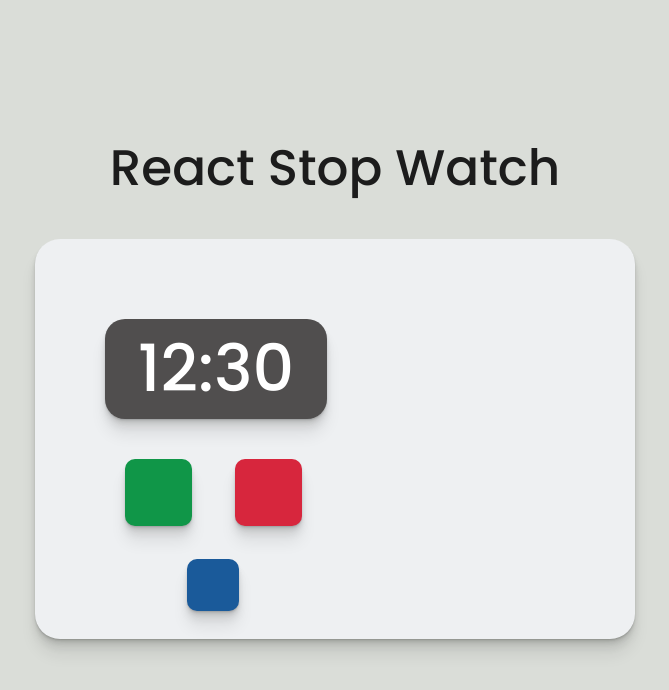
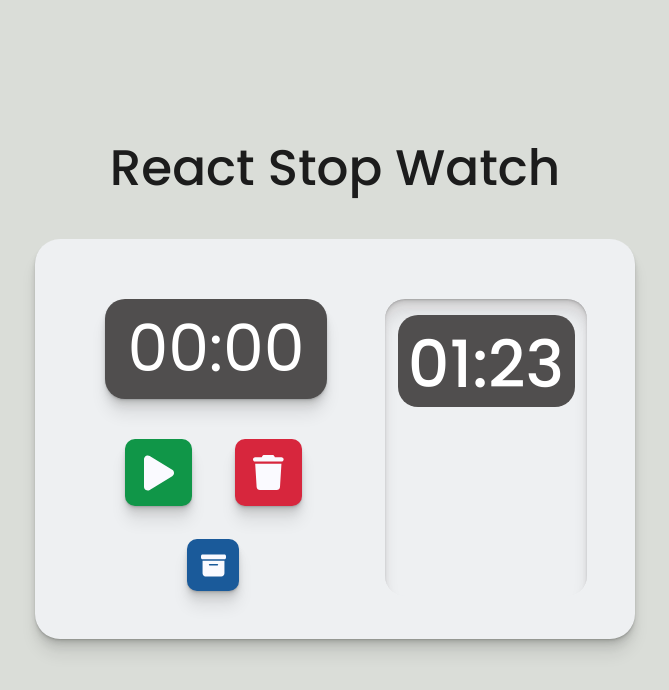
Before and after one commit to bryceberczik/react-stop-watch, a React (Vite) app: page / in a window 1280 px wide. Shown: the top 690 px of the page, without its empty margins (305-974 px from the left). Built offline with nearby package versions, Linux system fonts and the light colour scheme.

Commit message:
added archived section, still needs work and logic is the next piece of logic to add

```diff
--- a/package.json
+++ b/package.json
@@ -11,11 +11,14 @@
     "preview": "vite preview"
   },
   "dependencies": {
+    "@fortawesome/fontawesome-svg-core": "^6.6.0",
+    "@fortawesome/react-fontawesome": "^0.2.2",
     "react": "^18.3.1",
     "react-dom": "^18.3.1"
   },
   "devDependencies": {
     "@eslint/js": "^9.9.0",
+    "@fortawesome/free-solid-svg-icons": "^6.6.0",
     "@types/react": "^18.3.3",
     "@types/react-dom": "^18.3.0",
     "@vitejs/plugin-react": "^4.3.1",
--- /dev/null
+++ b/src/components/archived-times/archivedTimes.css
@@ -0,0 +1,35 @@
+.archived-times {
+
+    padding: 1px;
+    width: 200px;
+    height: 295px;
+    background-color: #eef0f2;
+    box-shadow: inset 0 1px 1px hsl(0deg 0% 0% / 0.075),
+    inset 0 2px 2px hsl(0deg 0% 0% / 0.075), inset 0 4px 4px hsl(0deg 0% 0% / 0.075),
+    inset 0 8px 8px hsla(0, 18%, 51%, 0.075), inset 0 16px 16px hsl(0deg 0% 0% / 0.075);
+    border-radius: 20px;
+    position: absolute;
+    top: 60px;
+    left: 350px;
+    display: flex;
+    justify-content: center;
+}
+
+.example-time {
+
+    background-color: #504E4E;
+    padding: 1px;
+    width: 175px;
+    height: 90px;
+    border-radius: 20px;
+    margin-top: 15px;
+}
+
+.example-time h1 {
+
+    font-family: 'Poppins', sans-serif;
+    text-align: center;
+    color: white;
+    margin: 0;
+    font-size: 65px;
+}
--- /dev/null
+++ b/src/components/archived-times/archivedTimes.jsx
@@ -0,0 +1,14 @@
+import './archivedTimes.css'
+
+export default function ArchivedTimes() {
+
+    return (
+        <div className="container">
+            <div className="archived-times">
+                <div className='example-time'>
+                    <h1>01:23</h1>
+                </div>
+            </div>
+        </div>
+    )
+}
--- a/src/components/background/background.jsx
+++ b/src/components/background/background.jsx
@@ -1,6 +1,7 @@
-import './background.css'
-import Stopwatch from '../stopwatch/stopWatch'
-import Controls from '../controls/controls'
+import './background.css';
+import Stopwatch from '../stopwatch/stopWatch';
+import Controls from '../controls/controls';
+import ArchivedTimes from '../archived-times/archivedTimes';
 export default function Background() {
 
     return(
@@ -14,6 +15,9 @@ export default function Background() {
             <Controls />
 
             </div>
+
+            <ArchivedTimes />
+
         </div>
         </div>
     )
--- a/src/components/controls/controls.css
+++ b/src/components/controls/controls.css
@@ -13,13 +13,33 @@
     width: 65px;
     height: 65px;
     position: absolute;
-    top: 220px;
+    top: 200px;
     left: 90px;
     box-shadow: 0 1px 1px hsl(0deg 0% 0% / 0.075),
     0 2px 2px hsl(0deg 0% 0% / 0.075), 0 4px 4px hsl(0deg 0% 0% / 0.075),
     0 8px 8px hsl(0deg 0% 0% / 0.075), 0 16px 16px hsl(0deg 0% 0% / 0.075);
     cursor: pointer;
     transition: all 0.25s ease;
+    display: flex;
+    align-items: center;
+    justify-content: center;
+}
+
+.pause:active {
+
+    transform: scale(0.9);
+}
+
+.play-icon {
+
+    color: #fafaff;
+    font-size: 40px;
+    transition: all 0.25s ease;
+}
+
+.pause:hover .play-icon {
+
+    color: #daddd8;
 }
 
 .discard {
@@ -30,13 +50,33 @@
     width: 65px;
     height: 65px;
     position: absolute;
-    top: 220px;
+    top: 200px;
     left: 200px;
     box-shadow: 0 1px 1px hsl(0deg 0% 0% / 0.075),
     0 2px 2px hsl(0deg 0% 0% / 0.075), 0 4px 4px hsl(0deg 0% 0% / 0.075),
     0 8px 8px hsl(0deg 0% 0% / 0.075), 0 16px 16px hsl(0deg 0% 0% / 0.075);
     cursor: pointer;
     transition: all 0.25s ease;
+    display: flex;
+    justify-content: center;
+    align-items: center;
+}
+
+.discard-icon {
+
+    color: #fafaff;
+    font-size: 35px;
+    transition: all 0.25s ease;
+}
+
+.discard:hover .discard-icon {
+
+    color: #daddd8;
+}
+
+.discard:active {
+
+    transform: scale(0.9);
 }
 
 .archive {
@@ -47,13 +87,33 @@
     width: 50px;
     height: 50px;
     position: absolute;
-    top: 320px;
+    top: 300px;
     left: 152px;
     box-shadow: 0 1px 1px hsl(0deg 0% 0% / 0.075),
     0 2px 2px hsl(0deg 0% 0% / 0.075), 0 4px 4px hsl(0deg 0% 0% / 0.075),
     0 8px 8px hsl(0deg 0% 0% / 0.075), 0 16px 16px hsl(0deg 0% 0% / 0.075);
     cursor: pointer;
     transition: all 0.25s ease;
+    display: flex;
+    justify-content: center;
+    align-items: center;
+}
+
+.archive-icon {
+
+    color: #fafaff;
+    font-size: 25px;
+    transition: all 0.25s ease;
+}
+
+.archive:hover .archive-icon {
+
+    color: #daddd8;
+}
+
+.archive:active {
+
+    transform: scale(0.9);
 }
 
 .pause:hover {
--- a/src/components/controls/controls.jsx
+++ b/src/components/controls/controls.jsx
@@ -1,4 +1,6 @@
 import './controls.css'
+import { FontAwesomeIcon } from "@fortawesome/react-fontawesome";
+import { faBoxArchive, faTrash, faPlay } from "@fortawesome/free-solid-svg-icons";
 
 export default function Controls() {
 
@@ -7,9 +9,15 @@ export default function Controls() {
         <div className="container">
             <div className="controls-container">
 
-                <div className="pause"></div>
-                <div className="discard"></div>
-                <div className="archive"></div>
+                <div className="pause">
+                <FontAwesomeIcon icon={faPlay} className='play-icon'/>
+                </div>
+                <div className="discard">
+                <FontAwesomeIcon icon={faTrash} className='discard-icon'/>
+                </div>
+                <div className="archive">
+                <FontAwesomeIcon icon={faBoxArchive} className='archive-icon' />
+                </div>
             </div>
         </div>
     )
--- a/src/components/stopwatch/stopWatch.css
+++ b/src/components/stopwatch/stopWatch.css
@@ -12,14 +12,18 @@
     border-radius: 20px;
     margin: 0;
     left: 70px;
-    top: 80px;
+    top: 60px;
     box-shadow: 0 1px 1px hsl(0deg 0% 0% / 0.075),
     0 2px 2px hsl(0deg 0% 0% / 0.075), 0 4px 4px hsl(0deg 0% 0% / 0.075),
     0 8px 8px hsl(0deg 0% 0% / 0.075), 0 16px 16px hsl(0deg 0% 0% / 0.075);
+    display: flex;
+    justify-content: center;
+    align-items: center;
 }
 
-.stopwatch-container h1 {
-
+.stopwatch-container span {
+    font-family: 'Poppins', sans-serif;
+    text-align: center;
     color: white;
     margin: 0;
     font-size: 65px;
--- a/src/components/stopwatch/stopWatch.jsx
+++ b/src/components/stopwatch/stopWatch.jsx
@@ -1,10 +1,10 @@
 import "./stopWatch.css";
 
-export default function Stopwatch() {
+export default function Stopwatch({ timer }) {
   return (
     <div className='container'>
       <div className="stopwatch-container">
-        <h1>12:30</h1>
+        <span>00:00</span>
       </div>
     </div>
   );
```
Also changed, not shown: 1 other file (tests, documents, lock files or other folders).
